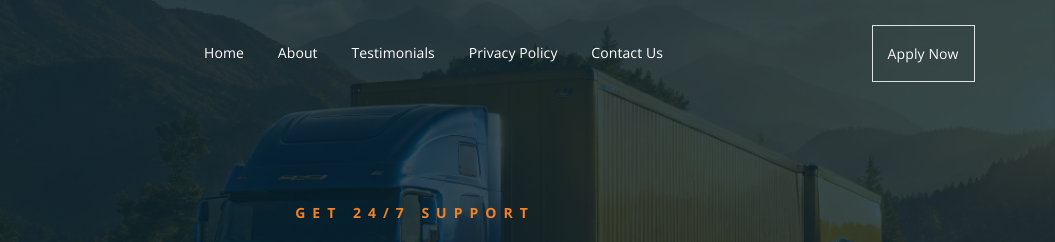
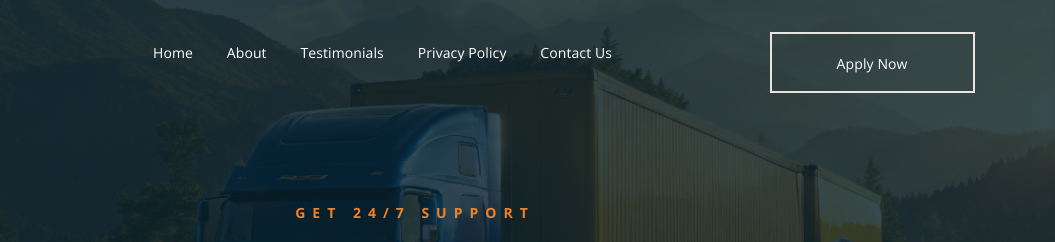
Before and after one commit to JahanZaibAsif/apex, a plain HTML site: page contact_us.html in a window 1280 px wide. Shown: the top 242 px of the page, 225-1280 px from the left. Drawn offline with nearby package versions, Linux system fonts and the light colour scheme.

Commit message:
update the code

```diff
--- a/assets/css/main.css
+++ b/assets/css/main.css
@@ -157,10 +157,13 @@ h6, .h6 {
 
 .apply_now:hover{
   background-color: #ffff;
-  color:#0c0c0c;
+  color:#000000;
 }
 .apply_now a:hover{
   color:#151414;
+}
+nav.main-menu .apply_now:hover a{
+  color: #000000;
 }
 
 .become p{
--- a/contact_us.html
+++ b/contact_us.html
@@ -68,9 +68,9 @@
 					<li><a href="testimonials.html">Testimonials</a></li>
 					<li><a href="privacy_policy.html">Privacy Policy</a></li>
 					<li><a href="contact_us.html">Contact Us</a></li>
-								<li>
-									<a class="text-light text-decoreation-none border" href="contact_us.html">Apply
-										Now</a>
+
+					<li class="apply_now">
+					  <a class="link-dark" href="contact_us.html">Apply Now</a>
 					</li>
 				  </ul>
 				</nav>
```
Also changed, not shown: about_us.html (+2 -1 lines), privacy_policy.html (+2 -4 lines), testimonials.html (+2 -1 lines). Lines whose indentation alone changed are shown as unchanged.
